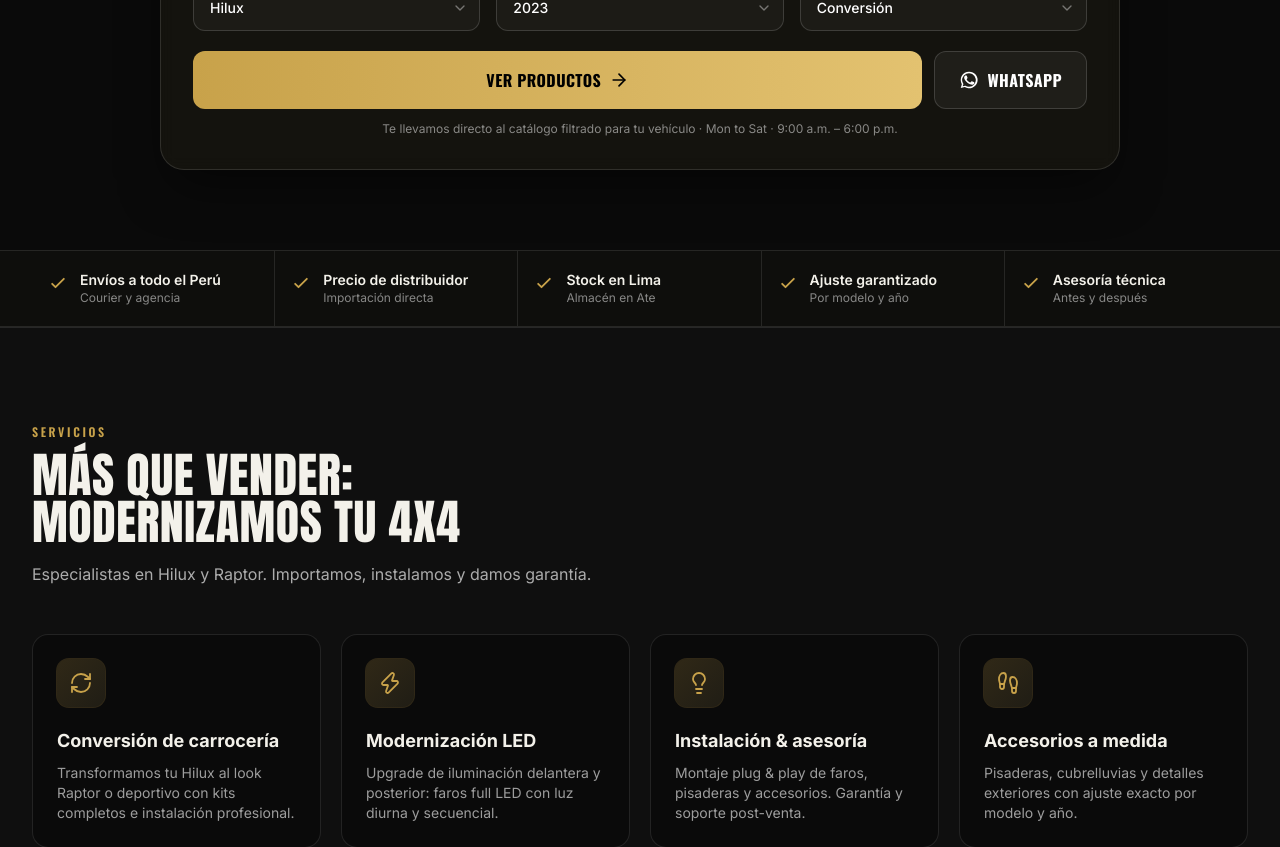
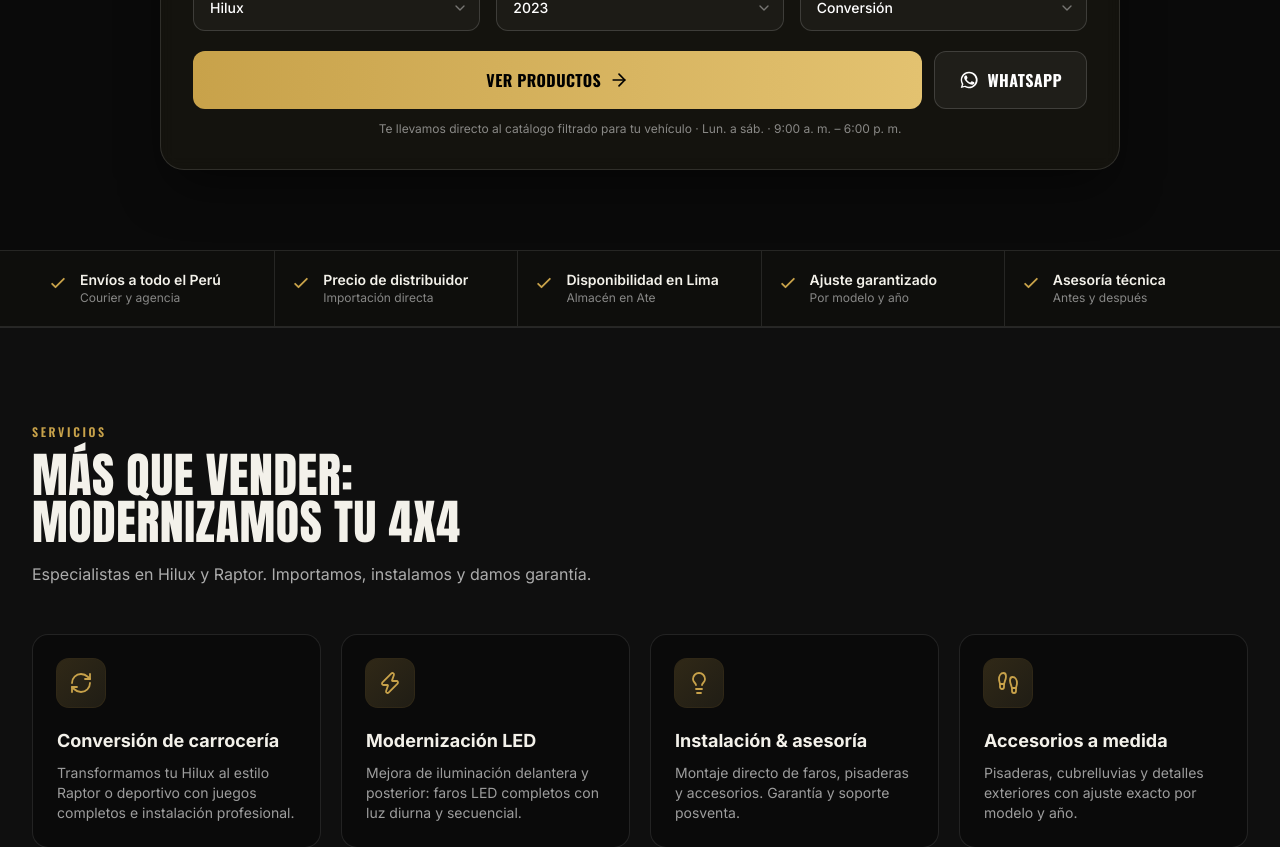
Before and after one commit to jeancarrascodv/koriaki-import, a Next.js app: page / in a window 1280 px wide. Shown: the part 880-1727 px from the top of the page. Built offline with nearby package versions, Linux system fonts and the light colour scheme.

Commit message:
Translate landing page and enlarge header logo

```diff
--- a/src/app/page.tsx
+++ b/src/app/page.tsx
@@ -30,7 +30,7 @@ export default function Home() {
             <div className="pointer-events-none absolute -right-10 -top-10 h-48 w-48 rounded-full bg-accent/25 blur-3xl" />
             <div className="relative flex flex-col items-start justify-between gap-6 sm:flex-row sm:items-center">
               <div>
-                <p className="eyebrow text-xs text-accent">Marketplace</p>
+                <p className="eyebrow text-xs text-accent">Tienda</p>
                 <h3 className="font-display uppercase mt-2 text-3xl sm:text-4xl">
                   Arma tu pedido en la tienda
                 </h3>
--- a/src/components/About.tsx
+++ b/src/components/About.tsx
@@ -2,9 +2,9 @@ import Image from "next/image";
 
 const perks = [
   "Importación directa: mejores precios para distribuidores y talleres",
-  "Stock permanente en nuestro almacén de Ate, Lima",
+  "Disponibilidad permanente en nuestro almacén de Ate, Lima",
   "Productos específicos por modelo y año — ajuste garantizado",
-  "Asesoría técnica y soporte post-venta",
+  "Asesoría técnica y soporte posventa",
 ];
 
 export function About() {
@@ -52,7 +52,7 @@ export function About() {
             <div className="absolute inset-0 bg-gradient-to-t from-background/80 to-transparent" />
             <div className="absolute bottom-4 left-5 right-5">
               <p className="text-sm font-semibold text-white">
-                Especialistas en 4x4 · Hilux & Raptor
+                Especialistas en 4x4 · Hilux y Raptor
               </p>
             </div>
           </div>
--- a/src/components/Footer.tsx
+++ b/src/components/Footer.tsx
@@ -8,7 +8,7 @@ export function Footer() {
         <Logo size="sm" />
 
         <p className="text-center text-xs text-white/45">
-          Conversiones · Faros LED · Accesorios 4x4 — Hilux & Raptor · Ate, Lima
+          Conversiones · Faros LED · Accesorios 4x4 — Hilux y Raptor · Ate, Lima
         </p>
 
         <div className="flex items-center gap-4 text-sm text-white/60">
--- a/src/components/Hero.tsx
+++ b/src/components/Hero.tsx
@@ -19,7 +19,7 @@ export function Hero() {
       <div className="pointer-events-none absolute -top-20 left-1/4 h-[420px] w-[680px] rounded-full bg-accent/15 blur-[150px]" />
 
       <div className="relative mx-auto flex min-h-[100svh] max-w-7xl flex-col justify-center px-5 pb-16 pt-28 sm:px-8">
-        <div className="max-w-3xl translate-y-10">
+        <div className="max-w-3xl translate-y-20">
           <div className="reveal inline-flex items-center gap-2 rounded-full border border-white/15 bg-white/5 px-4 py-1.5 text-xs font-medium text-white/85 backdrop-blur">
             <span className="h-1.5 w-1.5 animate-pulse rounded-full bg-accent" />
             Importación directa · Precios de distribuidor
@@ -74,7 +74,7 @@ export function Hero() {
             {[
               { k: "+500", v: "Vehículos modernizados" },
               { k: "2", v: "Modelos especialistas" },
-              { k: "100%", v: "Stock en Lima" },
+              { k: "100%", v: "Disponibilidad en Lima" },
             ].map((s) => (
               <div key={s.v}>
                 <div className="font-display text-3xl text-accent sm:text-4xl">{s.k}</div>
--- a/src/components/Logo.tsx
+++ b/src/components/Logo.tsx
@@ -4,13 +4,14 @@ const sizes = {
   sm: { w: 120, h: 40 },
   md: { w: 150, h: 50 },
   lg: { w: 190, h: 63 },
+  xl: { w: 240, h: 80 },
 };
 
 export function Logo({
   size = "md",
   className = "",
 }: {
-  size?: "sm" | "md" | "lg";
+  size?: "sm" | "md" | "lg" | "xl";
   className?: string;
 }) {
   const { w, h } = sizes[size];
--- a/src/components/Nav.tsx
+++ b/src/components/Nav.tsx
@@ -40,7 +40,7 @@ export function Nav() {
       )}
       <nav className="mx-auto flex max-w-7xl items-center justify-between px-5 py-3.5 sm:px-8">
         <a href="#top" className="group">
-          <Logo size="sm" />
+          <Logo size="xl" />
         </a>
 
         <div className="hidden items-center gap-8 md:flex">
--- a/src/components/Services.tsx
+++ b/src/components/Services.tsx
@@ -4,17 +4,17 @@ const services = [
   {
     icon: "convert" as const,
     title: "Conversión de carrocería",
-    desc: "Transformamos tu Hilux al look Raptor o deportivo con kits completos e instalación profesional.",
+    desc: "Transformamos tu Hilux al estilo Raptor o deportivo con juegos completos e instalación profesional.",
   },
   {
     icon: "led" as const,
     title: "Modernización LED",
-    desc: "Upgrade de iluminación delantera y posterior: faros full LED con luz diurna y secuencial.",
+    desc: "Mejora de iluminación delantera y posterior: faros LED completos con luz diurna y secuencial.",
   },
   {
     icon: "headlight" as const,
     title: "Instalación & asesoría",
-    desc: "Montaje plug & play de faros, pisaderas y accesorios. Garantía y soporte post-venta.",
+    desc: "Montaje directo de faros, pisaderas y accesorios. Garantía y soporte posventa.",
   },
   {
     icon: "step" as const,
--- a/src/components/Testimonials.tsx
+++ b/src/components/Testimonials.tsx
@@ -7,7 +7,7 @@ const reviews = [
   {
     name: "Luis R.",
     car: "Faros LED Hilux",
-    text: "Los faros LED con secuencial son otro nivel. Plug & play, llegaron rápido a provincia y la asesoría fue puntual.",
+    text: "Los faros LED con secuencial son otro nivel. Instalación directa, llegaron rápido a provincia y la asesoría fue puntual.",
   },
   {
     name: "Andrea P.",
--- a/src/components/Trust.tsx
+++ b/src/components/Trust.tsx
@@ -1,7 +1,7 @@
 const items = [
   { t: "Envíos a todo el Perú", d: "Courier y agencia" },
   { t: "Precio de distribuidor", d: "Importación directa" },
-  { t: "Stock en Lima", d: "Almacén en Ate" },
+  { t: "Disponibilidad en Lima", d: "Almacén en Ate" },
   { t: "Ajuste garantizado", d: "Por modelo y año" },
   { t: "Asesoría técnica", d: "Antes y después" },
 ];
--- a/src/data/site.ts
+++ b/src/data/site.ts
@@ -1,11 +1,11 @@
 export const site = {
   name: "KORIAKI IMPORT",
-  tagline: "Conversiones & Modernización 4x4",
+  tagline: "Conversiones y modernización 4x4",
   phone: "+51 998 477 446",
   whatsapp: "51998477446", // Perú (+51) 998 477 446
   email: "koriakioperaciones@gmail.com",
   address: "Separadora Industrial, Ate — Lima, Perú",
-  hours: "Mon to Sat · 9:00 a.m. – 6:00 p.m.",
+  hours: "Lun. a sáb. · 9:00 a. m. – 6:00 p. m.",
   instagram: "https://instagram.com/koriakiimport",
 };
 
@@ -50,9 +50,9 @@ export const categories: Category[] = [
     icon: "convert",
     image: "/img/raptor-yellow.jpg",
     products: [
-      { name: "Kit Conversión Hilux → Raptor", desc: "Parrilla, parachoques, guardafangos y emblemas. Look Raptor completo.", price: 4200, tag: "TOP", image: "/img/raptor-bridge.jpg", fits: ["Hilux"] },
-      { name: "Kit Conversión Hilux Deportivo", desc: "Estética deportiva: parrilla, bumper y detalles negros.", price: 3500, image: "/img/raptor-black.jpg", fits: ["Hilux"] },
-      { name: "Kit Carrocería Raptor (restyling)", desc: "Renovación frontal y posterior para Raptor modelos previos.", price: 3900, image: "/img/raptor-orange.jpg", fits: ["Raptor"] },
+      { name: "Kit Conversión Hilux → Raptor", desc: "Parrilla, parachoques, guardafangos y emblemas. Estilo Raptor completo.", price: 4200, tag: "DESTACADO", image: "/img/raptor-bridge.jpg", fits: ["Hilux"] },
+      { name: "Kit Conversión Hilux Deportivo", desc: "Estética deportiva: parrilla, parachoques y detalles negros.", price: 3500, image: "/img/raptor-black.jpg", fits: ["Hilux"] },
+      { name: "Kit Carrocería Raptor (renovación)", desc: "Renovación frontal y posterior para Raptor de modelos previos.", price: 3900, image: "/img/raptor-orange.jpg", fits: ["Raptor"] },
     ],
   },
   {
@@ -62,9 +62,9 @@ export const categories: Category[] = [
     icon: "headlight",
     image: "/img/led-angel.jpg",
     products: [
-      { name: "Faros LED Hilux 2016–2023", desc: "Proyector full LED, luz diurna secuencial y direccional dinámico.", price: 1450, unit: "par", tag: "MÁS VENDIDO", image: "/img/led-angel.jpg", fits: ["Hilux"] },
+      { name: "Faros LED Hilux 2016–2023", desc: "Proyector LED completo, luz diurna secuencial y direccional dinámico.", price: 1450, unit: "par", tag: "MÁS VENDIDO", image: "/img/led-angel.jpg", fits: ["Hilux"] },
       { name: "Faros LED Raptor", desc: "Diseño OEM+ con barra DRL y guías de luz.", price: 1680, unit: "par", image: "/img/led-glow.jpg", fits: ["Raptor"] },
-      { name: "Faros LED Hilux estilo Raptor", desc: "Conjunto para conversión, plug & play.", price: 1390, unit: "par", image: "/img/led-projector.jpg", fits: ["Hilux"] },
+      { name: "Faros LED Hilux estilo Raptor", desc: "Conjunto para conversión, de instalación directa.", price: 1390, unit: "par", image: "/img/led-projector.jpg", fits: ["Hilux"] },
     ],
   },
   {
@@ -75,51 +75,51 @@ export const categories: Category[] = [
     image: "/img/taillight.jpg",
     products: [
       { name: "Faros Posteriores LED Hilux", desc: "Humo / rojo, intermitente secuencial dinámico.", price: 980, unit: "par", image: "/img/taillight.jpg", fits: ["Hilux"] },
-      { name: "Faros Posteriores Raptor", desc: "Full LED con efecto dinámico y reversa integrada.", price: 1120, unit: "par", image: "/img/taillight2.jpg", fits: ["Raptor"] },
+      { name: "Faros Posteriores Raptor", desc: "LED completo con efecto dinámico y reversa integrada.", price: 1120, unit: "par", image: "/img/taillight2.jpg", fits: ["Raptor"] },
     ],
   },
   {
     id: "barras-led",
     title: "Barras LED",
-    subtitle: "Light bars y faros auxiliares para off-road",
+    subtitle: "Barras de luz y faros auxiliares para todoterreno",
     icon: "bar",
     image: "/img/lightbar.jpg",
     products: [
-      { name: 'Barra LED Curva 22"', desc: "Combo spot/flood, 120W, carcasa de aluminio IP68.", price: 540, tag: "NUEVO", image: "/img/offroad-lightbar.jpg", fits: ["Universal"] },
+      { name: 'Barra LED Curva 22"', desc: "Haz concentrado y amplio, 120 W, carcasa de aluminio IP68.", price: 540, tag: "NUEVO", image: "/img/offroad-lightbar.jpg", fits: ["Universal"] },
       { name: "Barra LED Techo + soportes", desc: "Kit completo con arnés, relé y soportes a medida.", price: 690, image: "/img/lightbar.jpg", fits: ["Hilux", "Raptor"] },
-      { name: "Faros Auxiliares Cube (par)", desc: "Cubos LED 4\" para parrilla o parachoques. Spot.", price: 260, unit: "par", image: "/img/led-black.jpg", fits: ["Universal"] },
+      { name: "Faros Auxiliares Cubo (par)", desc: "Cubos LED de 4 pulgadas para parrilla o parachoques. Haz concentrado.", price: 260, unit: "par", image: "/img/led-black.jpg", fits: ["Universal"] },
     ],
   },
   {
     id: "aros",
-    title: "Aros & Rines",
-    subtitle: "Rines off-road reforzados, varios diámetros",
+    title: "Aros y rines",
+    subtitle: "Rines todoterreno reforzados, varios diámetros",
     icon: "wheel",
     image: "/img/wheels.jpg",
     products: [
-      { name: 'Aros Off-Road 17" Negro', desc: "Diseño beadlock-look, alta resistencia. Patrón 6x139.", price: 1280, unit: "juego", tag: "TOP", image: "/img/wheels.jpg", fits: ["Hilux", "Raptor", "Ranger"] },
-      { name: 'Aros 18" Maquinado', desc: "Acabado negro/maquinado para look premium.", price: 1520, unit: "juego", image: "/img/wheels2.jpg", fits: ["Hilux", "Raptor", "Ranger"] },
+      { name: 'Aros Todoterreno 17" Negros', desc: "Diseño con aro simulado, alta resistencia. Patrón 6x139.", price: 1280, unit: "juego", tag: "DESTACADO", image: "/img/wheels.jpg", fits: ["Hilux", "Raptor", "Ranger"] },
+      { name: 'Aros 18" Maquinados', desc: "Acabado negro y maquinado de alta gama.", price: 1520, unit: "juego", image: "/img/wheels2.jpg", fits: ["Hilux", "Raptor", "Ranger"] },
     ],
   },
   {
     id: "defensas",
-    title: "Defensas & Bull Bar",
-    subtitle: "Parachoques reforzados con winch y ganchos",
+    title: "Defensas y barras frontales",
+    subtitle: "Parachoques reforzados con cabrestante y ganchos",
     icon: "bull",
     image: "/img/bullbar.jpg",
     products: [
-      { name: "Defensa Delantera + soporte winch", desc: "Acero reforzado con ganchos de rescate y luces.", price: 1850, tag: "OFERTA", image: "/img/bullbar.jpg", fits: ["Hilux", "Raptor"] },
-      { name: "Bull Bar Tubular Negro", desc: "Protección frontal tubular, pintura electrostática.", price: 980, image: "/img/trx-rear.jpg", fits: ["Hilux", "Ranger"] },
+      { name: "Defensa Delantera + soporte para cabrestante", desc: "Acero reforzado con ganchos de rescate y luces.", price: 1850, tag: "OFERTA", image: "/img/bullbar.jpg", fits: ["Hilux", "Raptor"] },
+      { name: "Barra frontal tubular negra", desc: "Protección frontal tubular, pintura electrostática.", price: 980, image: "/img/trx-rear.jpg", fits: ["Hilux", "Ranger"] },
     ],
   },
   {
     id: "canastillas",
-    title: "Canastillas & Roof Rack",
-    subtitle: "Parrillas de techo y portaequipaje overland",
+    title: "Canastillas y portaequipajes de techo",
+    subtitle: "Parrillas de techo y portaequipajes para aventura",
     icon: "rack",
     image: "/img/overland.jpg",
     products: [
-      { name: "Canastilla Roof Rack Overland", desc: "Plataforma modular de aluminio con rieles en T.", price: 1450, image: "/img/overland.jpg", fits: ["Hilux", "Raptor"] },
+      { name: "Canastilla portaequipajes para aventura", desc: "Plataforma modular de aluminio con rieles en T.", price: 1450, image: "/img/overland.jpg", fits: ["Hilux", "Raptor"] },
       { name: "Barras de Techo + portaequipaje", desc: "Juego de barras transversales con cerradura.", price: 620, unit: "juego", image: "/img/overland.jpg", fits: ["Universal"] },
     ],
   },
@@ -142,7 +142,7 @@ export const categories: Category[] = [
     image: "/img/raptor-orange.jpg",
     products: [
       { name: "Cubrelluvias Hilux (4 puertas)", desc: "Acrílico ahumado con cinta 3M, instalación sin perforar.", price: 180, unit: "juego", image: "/img/raptor-orange.jpg", fits: ["Hilux"] },
-      { name: "Cubrelluvias Raptor", desc: "Set completo ahumado, ajuste exacto.", price: 200, unit: "juego", image: "/img/raptor-bridge.jpg", fits: ["Raptor"] },
+      { name: "Cubrelluvias Raptor", desc: "Conjunto completo ahumado, ajuste exacto.", price: 200, unit: "juego", image: "/img/raptor-bridge.jpg", fits: ["Raptor"] },
     ],
   },
 ];
@@ -259,7 +259,7 @@ export const needToCategory: Record<string, string> = {
   "Faros LED": "faros-led",
   "Faros posteriores": "faros-posteriores",
   "Barras LED": "barras-led",
-  "Aros & Rines": "aros",
+  "Aros y rines": "aros",
   Defensas: "defensas",
   Canastillas: "canastillas",
   Pisaderas: "pisaderas",
@@ -268,10 +268,10 @@ export const needToCategory: Record<string, string> = {
 
 export const gallery: { src: string; alt: string; span?: boolean }[] = [
   { src: "/img/raptor-sunset.jpg", alt: "Raptor al atardecer", span: true },
-  { src: "/img/overland.jpg", alt: "camioneta 4x4 overland con roof rack y barra LED" },
-  { src: "/img/offroad-lightbar.jpg", alt: "4x4 con barra LED y defensa en la noche" },
+  { src: "/img/overland.jpg", alt: "camioneta 4x4 de aventura con portaequipajes y barra LED" },
+  { src: "/img/offroad-lightbar.jpg", alt: "4x4 con barra LED y defensa de noche" },
   { src: "/img/raptor-bridge.jpg", alt: "Raptor negro modernizado" },
-  { src: "/img/wheels.jpg", alt: "Aros off-road con neumático todoterreno" },
+  { src: "/img/wheels.jpg", alt: "Aros todoterreno con neumático todoterreno" },
   { src: "/img/bullbar.jpg", alt: "Defensa frontal con ganchos de rescate" },
   { src: "/img/led-angel.jpg", alt: "Faros LED con luz diurna" },
   { src: "/img/taillight2.jpg", alt: "Faros posteriores LED" },
```
Also changed, not shown: src/components/Contact.tsx (+8 -8 lines).
